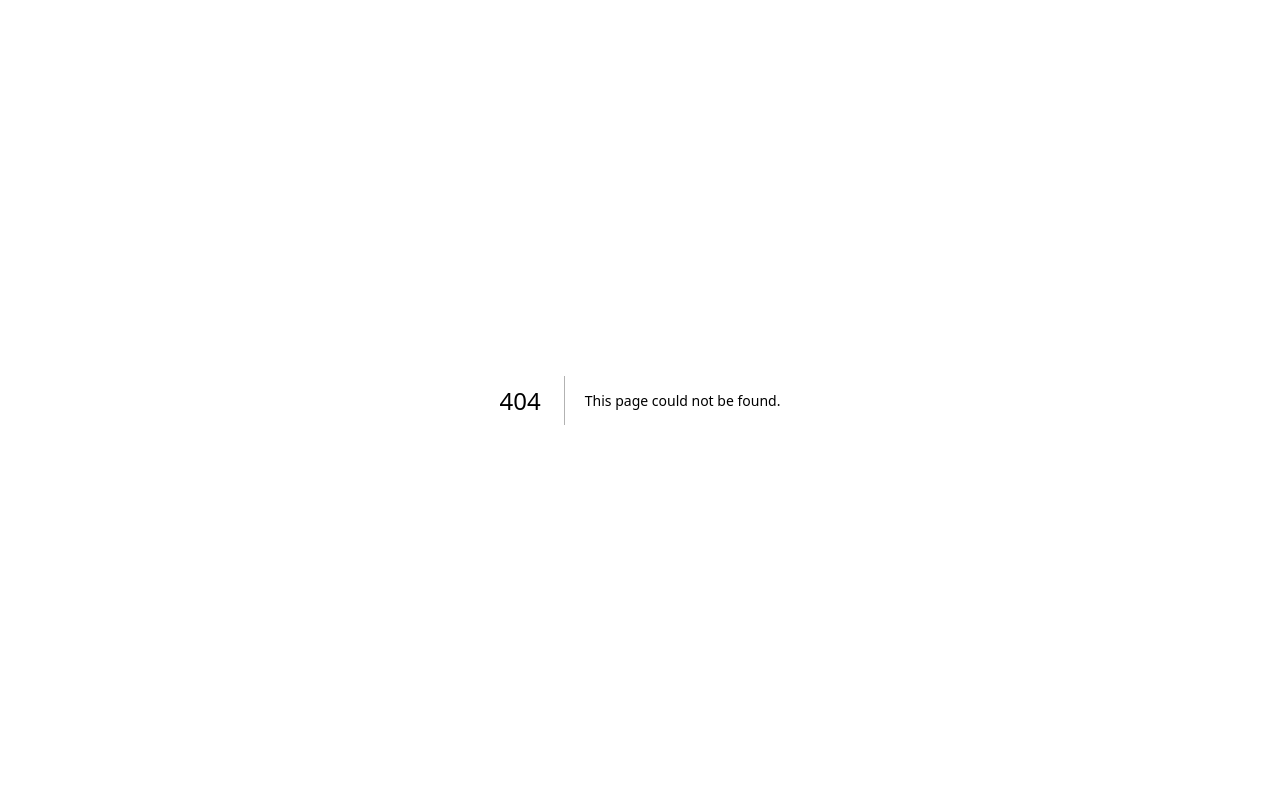
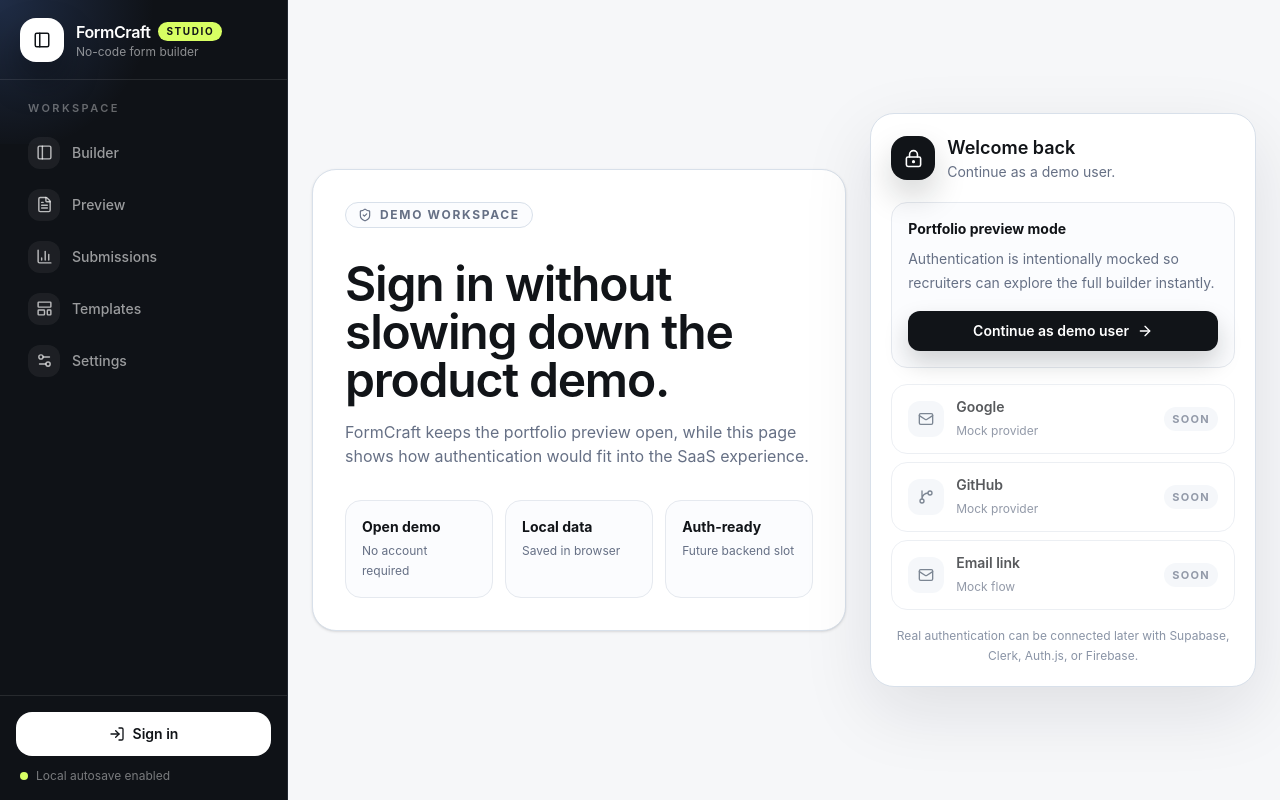
Before and after one commit to OmKhandale05/formcraft, a Next.js app: page /signin in a window 1280 px wide. Before the commit this address had no page. Built offline with nearby package versions, Linux system fonts and the light colour scheme.

Commit message:
feat(auth): add demo sign in page

```diff
--- /dev/null
+++ b/src/app/signin/page.tsx
@@ -0,0 +1,103 @@
+"use client";
+
+import Link from "next/link";
+import { ArrowRight, GitBranch, LockKeyhole, Mail, ShieldCheck } from "lucide-react";
+import { AppShell } from "@/components/app-shell";
+
+const authOptions = [
+  { label: "Google", helper: "Mock provider", icon: Mail },
+  { label: "GitHub", helper: "Mock provider", icon: GitBranch },
+  { label: "Email link", helper: "Mock flow", icon: Mail }
+];
+
+export default function SignInPage() {
+  return (
+    <AppShell>
+      <main className="min-h-screen bg-[#f6f7f9] px-4 py-6 sm:px-6">
+        <section className="mx-auto grid min-h-[calc(100vh-3rem)] max-w-6xl items-center gap-6 lg:grid-cols-[minmax(0,0.9fr)_minmax(360px,0.65fr)]">
+          <div className="rounded-3xl border border-[#d8e0ea] bg-white p-6 shadow-sm sm:p-8">
+            <div className="mb-8 inline-flex items-center gap-2 rounded-full border border-[#d8e0ea] bg-[#fbfcfe] px-3 py-1 text-xs font-bold uppercase tracking-[0.14em] text-[#667085]">
+              <ShieldCheck size={14} />
+              Demo workspace
+            </div>
+            <h1 className="max-w-2xl text-3xl font-semibold tracking-tight text-[#111418] sm:text-5xl">
+              Sign in without slowing down the product demo.
+            </h1>
+            <p className="mt-4 max-w-2xl text-sm leading-6 text-[#667085] sm:text-base">
+              FormCraft keeps the portfolio preview open, while this page shows how authentication would fit into the SaaS experience.
+            </p>
+            <div className="mt-8 grid gap-3 sm:grid-cols-3">
+              {[
+                ["Open demo", "No account required"],
+                ["Local data", "Saved in browser"],
+                ["Auth-ready", "Future backend slot"]
+              ].map(([title, copy]) => (
+                <div key={title} className="rounded-2xl border border-[#e5e9ef] bg-[#fbfcfe] p-4">
+                  <p className="text-sm font-bold text-[#111418]">{title}</p>
+                  <p className="mt-1 text-xs leading-5 text-[#667085]">{copy}</p>
+                </div>
+              ))}
+            </div>
+          </div>
+
+          <aside className="rounded-3xl border border-[#d8e0ea] bg-white p-5 shadow-[0_24px_70px_rgba(17,24,39,0.1)]">
+            <div className="mb-5 flex items-center gap-3">
+              <div className="flex h-11 w-11 items-center justify-center rounded-2xl bg-[#111418] text-white shadow-[0_16px_32px_rgba(17,20,24,0.18)]">
+                <LockKeyhole size={19} />
+              </div>
+              <div>
+                <h2 className="text-lg font-semibold text-[#111418]">Welcome back</h2>
+                <p className="text-sm text-[#667085]">Continue as a demo user.</p>
+              </div>
+            </div>
+
+            <div className="rounded-2xl border border-[#e5e9ef] bg-[#fbfcfe] p-4">
+              <p className="text-sm font-bold text-[#111418]">Portfolio preview mode</p>
+              <p className="mt-2 text-sm leading-6 text-[#667085]">
+                Authentication is intentionally mocked so recruiters can explore the full builder instantly.
+              </p>
+              <Link
+                href="/builder"
+                className="mt-4 flex h-10 w-full items-center justify-center gap-2 rounded-xl border border-transparent bg-[#111418] px-4 text-sm font-semibold text-white shadow-[0_12px_24px_rgba(17,20,24,0.18)] transition hover:bg-[#20242b] focus-visible:outline focus-visible:outline-2 focus-visible:outline-offset-2"
+              >
+                Continue as demo user
+                <ArrowRight size={16} />
+              </Link>
+            </div>
+
+            <div className="mt-4 space-y-2">
+              {authOptions.map((option) => {
+                const Icon = option.icon;
+                return (
+                  <button
+                    key={option.label}
+                    type="button"
+                    className="flex w-full items-center justify-between rounded-2xl border border-[#e5e9ef] bg-white px-4 py-3 text-left opacity-70"
+                    disabled
+                  >
+                    <span className="flex items-center gap-3">
+                      <span className="flex h-9 w-9 items-center justify-center rounded-xl bg-[#f1f5f9] text-[#465366]">
+                        <Icon size={16} />
+                      </span>
+                      <span>
+                        <span className="block text-sm font-semibold text-[#111418]">{option.label}</span>
+                        <span className="text-xs text-[#667085]">{option.helper}</span>
+                      </span>
+                    </span>
+                    <span className="rounded-full bg-[#f1f5f9] px-2 py-1 text-[11px] font-bold uppercase tracking-[0.12em] text-[#667085]">
+                      Soon
+                    </span>
+                  </button>
+                );
+              })}
+            </div>
+
+            <p className="mt-4 text-center text-xs leading-5 text-[#8a94a6]">
+              Real authentication can be connected later with Supabase, Clerk, Auth.js, or Firebase.
+            </p>
+          </aside>
+        </section>
+      </main>
+    </AppShell>
+  );
+}
--- a/src/components/app-shell.tsx
+++ b/src/components/app-shell.tsx
@@ -2,7 +2,7 @@
 
 import Link from "next/link";
 import { usePathname } from "next/navigation";
-import { BarChart3, FileText, LayoutTemplate, PanelLeft, Settings2 } from "lucide-react";
+import { BarChart3, FileText, LayoutTemplate, LogIn, PanelLeft, Settings2 } from "lucide-react";
 import { cn } from "@/lib/utils";
 
 const navItems = [
@@ -69,9 +69,21 @@ export function AppShell({ children }: { children: React.ReactNode }) {
             );
           })}
         </nav>
-        <div className="relative flex items-center gap-2 border-t border-white/10 px-5 py-4 text-xs text-white/44">
-          <span className="h-2 w-2 rounded-full bg-[#d8ff63]" />
-          <span>Local autosave enabled</span>
+        <div className="relative border-t border-white/10 p-4">
+          <Link
+            href="/signin"
+            className={cn(
+              "mb-3 flex h-11 items-center justify-center gap-2 rounded-2xl border border-white/10 bg-white/[0.06] text-sm font-semibold text-white/78 transition hover:bg-white hover:text-[#111418]",
+              pathname === "/signin" && "bg-white text-[#111418]"
+            )}
+          >
+            <LogIn size={16} />
+            Sign in
+          </Link>
+          <div className="flex items-center gap-2 px-1 text-xs text-white/44">
+            <span className="h-2 w-2 rounded-full bg-[#d8ff63]" />
+            <span>Local autosave enabled</span>
+          </div>
         </div>
       </aside>
       <div className="lg:pl-72">
@@ -93,6 +105,16 @@ export function AppShell({ children }: { children: React.ReactNode }) {
                 {item.label}
               </Link>
             ))}
+            <Link
+              href="/signin"
+              className={cn(
+                "inline-flex h-9 shrink-0 items-center gap-2 rounded-lg px-3 text-sm font-medium",
+                pathname === "/signin" ? "bg-[#111418] text-white" : "text-[#4b5563]"
+              )}
+            >
+              <LogIn size={16} />
+              Sign in
+            </Link>
           </div>
         </div>
         {children}
```
